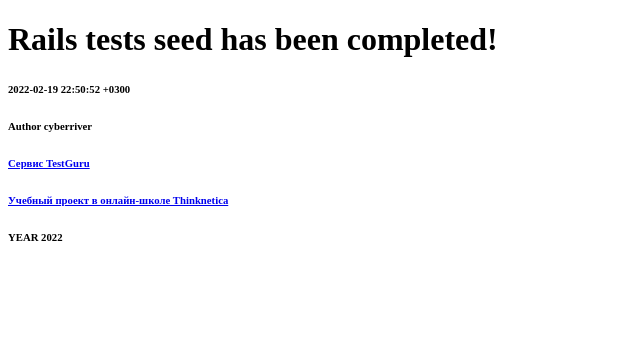
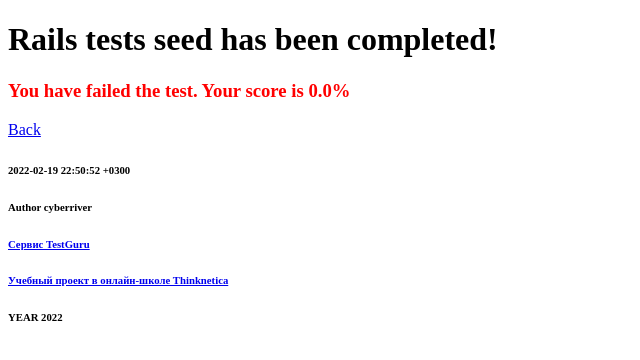
Before and after one commit to cyberriver/rails_ed, a Rails app: page /test_passages/1/result in a window 1280 px wide. Shown: the top 360 px of the page, without its empty margins (0-640 px from the left). Run offline with Rails 7, Linux system fonts and the light colour scheme; data comes from the database, SQL or seed files in the repository.

Commit message:
done homework for 9th lesson

```diff
--- a/app/helpers/questions_helper.rb
+++ b/app/helpers/questions_helper.rb
@@ -6,6 +6,6 @@ module QuestionsHelper
       "<h1>Create New #{question.test.title} Question</h1>".html_safe
     else
         "<h1>Edit #{question.test.title} Question</h1>".html_safe
-      end
+    end
   end
 end
--- a/app/helpers/test_passages_helper.rb
+++ b/app/helpers/test_passages_helper.rb
@@ -1,2 +1,19 @@
 module TestPassagesHelper
+
+  def show_result(test_passage)
+    result = test_result(test_passage)
+    if result > 0.85
+      "<h3 style='color: green;' >You have success passed the test. Your score is #{result*100}%</h3>".html_safe
+    else
+      "<h3 style='color: red;' >You have failed the test. Your score is #{result*100}%</h3>".html_safe
+    end
+  end
+
+
+  private
+
+  def test_result(test_passage)
+    (test_passage.correct_question.to_f / test_passage.test.questions.count.to_f).round(2)
+  end
+
 end
--- a/app/views/test_passages/result.html.erb
+++ b/app/views/test_passages/result.html.erb
@@ -1 +1,5 @@
 <h1><%= @test_passage.test.title%> has been completed!</h1>
+<p>
+  <h2><%= show_result(@test_passage) %></h2>
+</p>
+<p><%= link_to "Back", tests_path %></p>
--- a/app/views/test_passages/show.html.erb
+++ b/app/views/test_passages/show.html.erb
@@ -1,8 +1,14 @@
 <h1>Pass the <%= @test_passage.test.title%>  Test </h1>
+<p>
+  <h3>Question #<%= @test_passage.current_question_position%> from <%=@test_passage.test.questions.count %> </h3>
+</p>
 
 <b>
   <%= @test_passage.current_question.body%>
 </b>
+
+
+
 
 <%= form_with url: test_passage_path(@test_passage), local:true, method: :put do |form| %>
   <%= form.collection_check_boxes :answer_ids, @test_passage.current_question.answers, :id, :title, include_hidden:
```
Also changed, not shown: app/models/test_passage.rb (+13 -3 lines).
